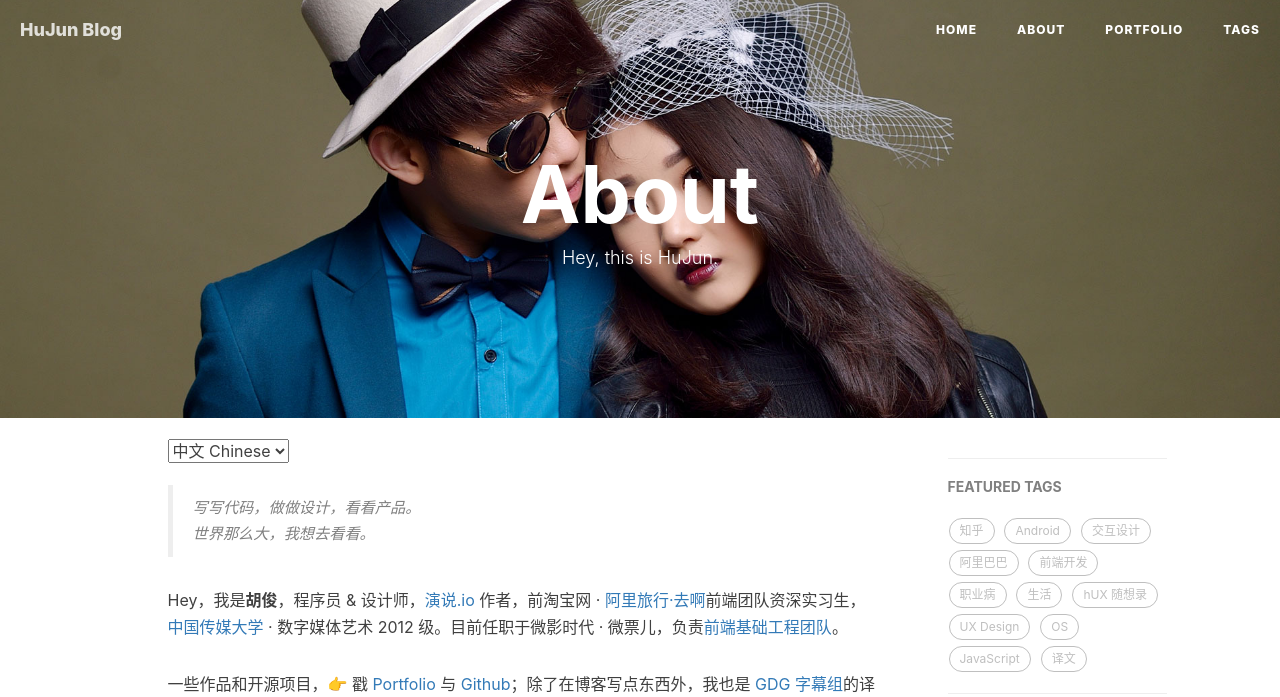
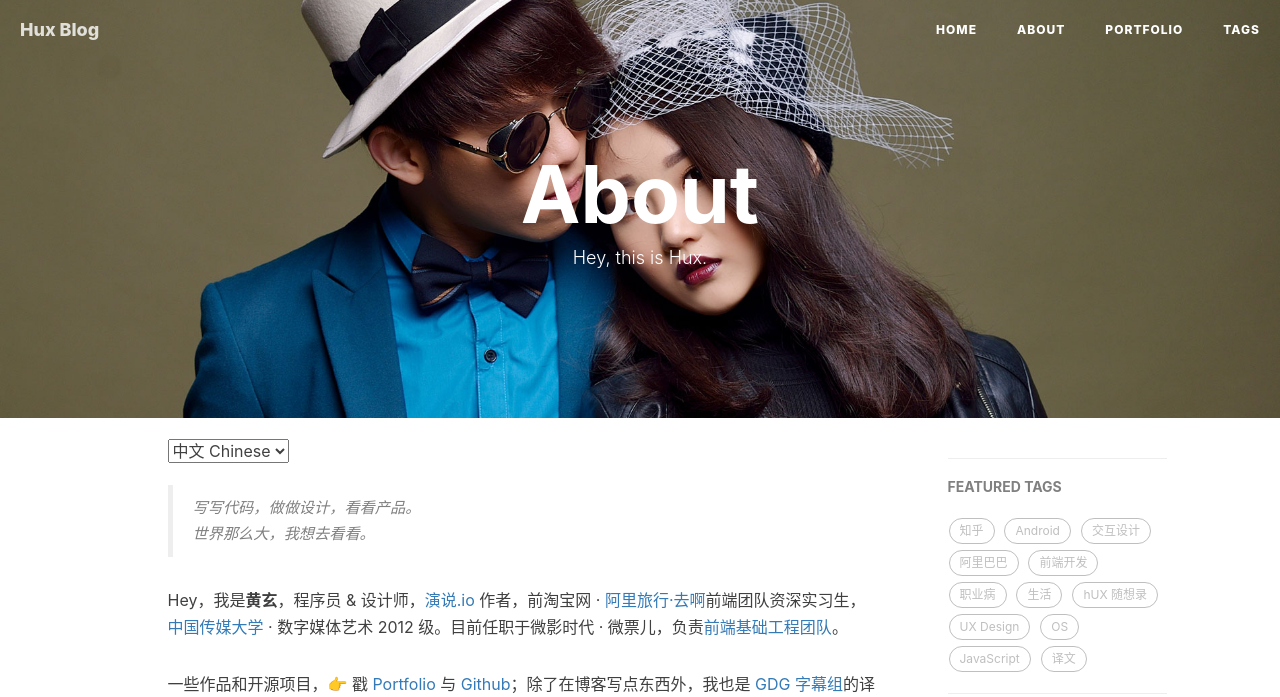
Before and after one commit to 931743010/HuJunBlog, a Jekyll site: the page built from about.html, in a window 1280 px wide and 1400 px high. Shown: the top 697 px of the window. Built offline with Jekyll 4.4.1, drawn with Linux system fonts in a browser that asks for light colours; nearby versions of some CDN libraries; comment, search, counter and statistics services are not loaded; some of the changed text lies outside the part shown.

Commit message:
init 评论
init 评论

```diff
--- a/_config.yml
+++ b/_config.yml
@@ -1,22 +1,22 @@
 # Site settings
-title: HuJun Blog
-SEOTitle: 胡俊的博客 | HuJun Blog
+title: Hux Blog
+SEOTitle: 黄玄的博客 | Hux Blog
 header-img: img/home-bg.jpg
-email: jia85860161@gmail.com
+email: huxpro@gmail.com
 description: "关于前端与设计、黑客与画家 | 黄玄，Web & Mobile Lover，Front-End Engineer，UX Designer | 这里是 @Hux黄玄 的个人博客，与你一起发现更大的世界。"
-keyword: "胡俊, HuJun胡俊, Huj, 鬼栈, hujpro, @hujpro, 胡俊的博客, HuJun Blog, 博客, 个人网站, 互联网, 前端, 设计, 产品, 吴昊, Lynn, 吴昊的男朋友"
-url: "http://blog.ioshj.com"              # your host, for absolute URL
+keyword: "黄玄, Hux黄玄, Hux, 鬼栈, huxpro, @huxpro, 黄玄的博客, Hux Blog, 博客, 个人网站, 互联网, 前端, 设计, 产品, 肖玉, Lynn, 肖玉的男朋友"
+url: "http://huangxuan.me"              # your host, for absolute URL
 baseurl: ""                             # for example, '/blog' if your blog hosted on 'host/blog'
 
 
 
 # SNS settings
 RSS: false
-weibo_username:     HuJun
-zhihu_username:     HuJun
-github_username:    HuJun
-#twitter_username:  HuJun
-facebook_username:  HuJun
+weibo_username:     huxpro
+zhihu_username:     huxpro
+github_username:    huxpro
+#twitter_username:  huxpro
+facebook_username:  huxpro
 # linkedin_username:  firstname-lastname-idxxxx
 
 
@@ -51,7 +51,7 @@ kramdown:
 #disqus_username: _your_disqus_short_name_
 
 # Duoshuo settings
-duoshuo_username: hujunblog
+duoshuo_username: huxblog
 # Share component is depend on Comment so we can NOT use share only.
 duoshuo_share: true                     # set to false if you want to use Comment without Sharing
 
@@ -63,7 +63,7 @@ duoshuo_share: true                     # set to false if you want to use Commen
 ba_track_id: 4cc1f2d8f3067386cc5cdb626a202900
 # Google Analytics
 ga_track_id: 'UA-49627206-1'            # Format: UA-xxxxxx-xx
-ga_domain: http://blog.ioshj.com
+ga_domain: huangxuan.me
 
 
 
--- a/about.html
+++ b/about.html
@@ -1,7 +1,7 @@
 ---
 layout: page
 title: "About"
-description: "Hey, this is HuJun."
+description: "Hey, this is Hux."
 header-img: "img/about-bg.jpg"
 ---
 
@@ -18,7 +18,7 @@ header-img: "img/about-bg.jpg"
     <blockquote><p>写写代码，做做设计，看看产品。<br>
     世界那么大，我想去看看。</p></blockquote>
 
-    <p>Hey，我是<strong>胡俊</strong>，程序员 &amp; 设计师，<a href="http://https://zhuanlan.zhihu.com/p/21280918">演说.io</a> 作者，前淘宝网 · <a href="http://alitrip.com">阿里旅行·去啊</a>前端团队资深实习生，<a href="http://by.cuc.edu.cn/">中国传媒大学</a> · 数字媒体艺术 2012 级。目前任职于微影时代 · 微票儿，负责<a href="http://wepiaoFEI.github.io">前端基础工程团队</a>。</p>
+    <p>Hey，我是<strong>黄玄</strong>，程序员 &amp; 设计师，<a href="http://https://zhuanlan.zhihu.com/p/21280918">演说.io</a> 作者，前淘宝网 · <a href="http://alitrip.com">阿里旅行·去啊</a>前端团队资深实习生，<a href="http://by.cuc.edu.cn/">中国传媒大学</a> · 数字媒体艺术 2012 级。目前任职于微影时代 · 微票儿，负责<a href="http://wepiaoFEI.github.io">前端基础工程团队</a>。</p>
 
     <p>一些作品和开源项目，👉 戳 <a href="/portfolio">Portfolio</a> 与 <a href="http://github.com/huxpro">Github</a>；除了在博客写点东西外，我也是 <a href="http://www.gfansub.com/">GDG 字幕组</a>的译者之一、<a href="http://zhuanlan.zhihu.com/FrontendMagazine">前端外刊评论 · 知乎专栏</a>的维护译者之一、<a href="http://zhuanlan.zhihu.com/huxblog">知乎专栏 · 一生想做浪漫极客</a> 的创办者。</p>
 
@@ -44,7 +44,7 @@ header-img: "img/about-bg.jpg"
     <blockquote><p>Yet another Frontend Engineer. <br>
     Yet another Lifelong Designer.</p></blockquote>
 
-    <p>Hi, Here is <strong>Hu Jun(胡俊)</strong>，you can call me nickname <strong>Hux</strong>. I'm engineer &amp; designer who is loving to build software such as <a href="http://yanshuo.io">Yanshuo.io</a> and more (<a href="/portfolio">Portfolio 👉 </a> and <a href="http://github.com/huxpro">Github 👉 </a>). I studied Digital Media Art at <a href="https://en.wikipedia.org/wiki/Communication_University_of_China">Communication University of China</a> class of 2016.</p>
+    <p>Hi, Here is <strong>Huang Xuan(黄玄)</strong>，you can call me nickname <strong>Hux</strong>. I'm engineer &amp; designer who is loving to build software such as <a href="http://yanshuo.io">Yanshuo.io</a> and more (<a href="/portfolio">Portfolio 👉 </a> and <a href="http://github.com/huxpro">Github 👉 </a>). I studied Digital Media Art at <a href="https://en.wikipedia.org/wiki/Communication_University_of_China">Communication University of China</a> class of 2016.</p>
 
     <p>As a engineer, I work at Wepiao (<a href="https://www.crunchbase.com/organization/wepiao#/entity">see CrunchBase</a>) as the dev lead of Front-End Infrastructure Team currently, and <a href="https://www.alitrip.com/">Alibaba Trip</a> as Intern for one year previously. As a designer, I am ever offered as UI/UX Designer Intern by Alibaba, Microsoft etc.</p>
 
```
Also changed, not shown: package.json (+7 -7 lines), 1 other file.
